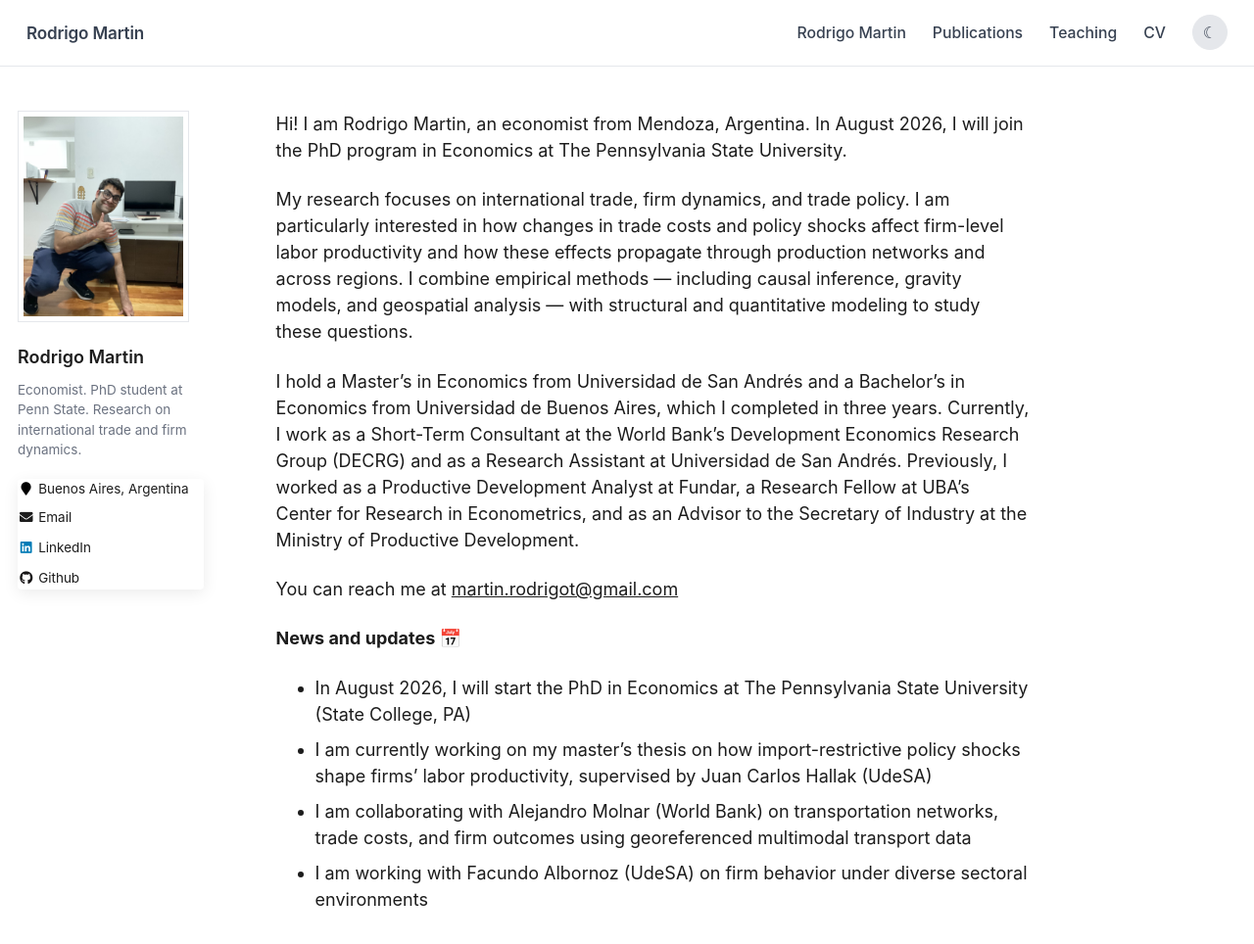
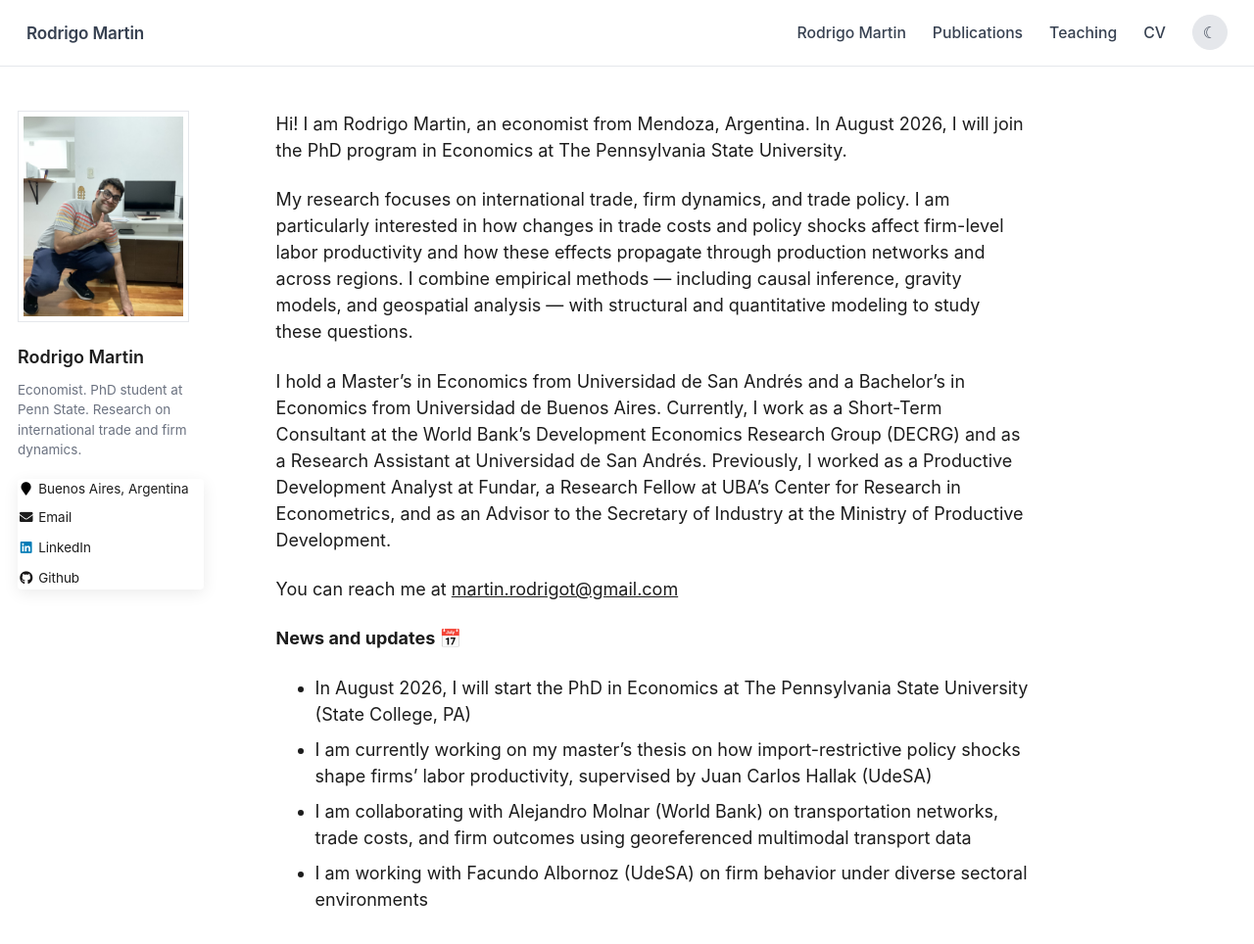
Before and after one commit to RodrigoTMartin/rodrigotmartin.github.io, a Jekyll site: the page built from _pages/about.md, in a window 1280 px wide and 977 px high. Shown: the top 964 px of the window at 98% size. Built offline with Jekyll 4.4.1, drawn with Linux system fonts in a browser that asks for light colours.

Commit message:
Update about.md

```diff
--- a/_pages/about.md
+++ b/_pages/about.md
@@ -11,7 +11,7 @@ Hi! I am Rodrigo Martin, an economist from Mendoza, Argentina. In August 2026, I
 
 My research focuses on international trade, firm dynamics, and trade policy. I am particularly interested in how changes in trade costs and policy shocks affect firm-level labor productivity and how these effects propagate through production networks and across regions. I combine empirical methods — including causal inference, gravity models, and geospatial analysis — with structural and quantitative modeling to study these questions.
 
-I hold a Master's in Economics from Universidad de San Andrés and a Bachelor's in Economics from Universidad de Buenos Aires, which I completed in three years. Currently, I work as a Short-Term Consultant at the World Bank's Development Economics Research Group (DECRG) and as a Research Assistant at Universidad de San Andrés. Previously, I worked as a Productive Development Analyst at Fundar, a Research Fellow at UBA's Center for Research in Econometrics, and as an Advisor to the Secretary of Industry at the Ministry of Productive Development.
+I hold a Master's in Economics from Universidad de San Andrés and a Bachelor's in Economics from Universidad de Buenos Aires. Currently, I work as a Short-Term Consultant at the World Bank's Development Economics Research Group (DECRG) and as a Research Assistant at Universidad de San Andrés. Previously, I worked as a Productive Development Analyst at Fundar, a Research Fellow at UBA's Center for Research in Econometrics, and as an Advisor to the Secretary of Industry at the Ministry of Productive Development.
 
 You can reach me at [martin.rodrigot@gmail.com](mailto:martin.rodrigot@gmail.com)
 
```
